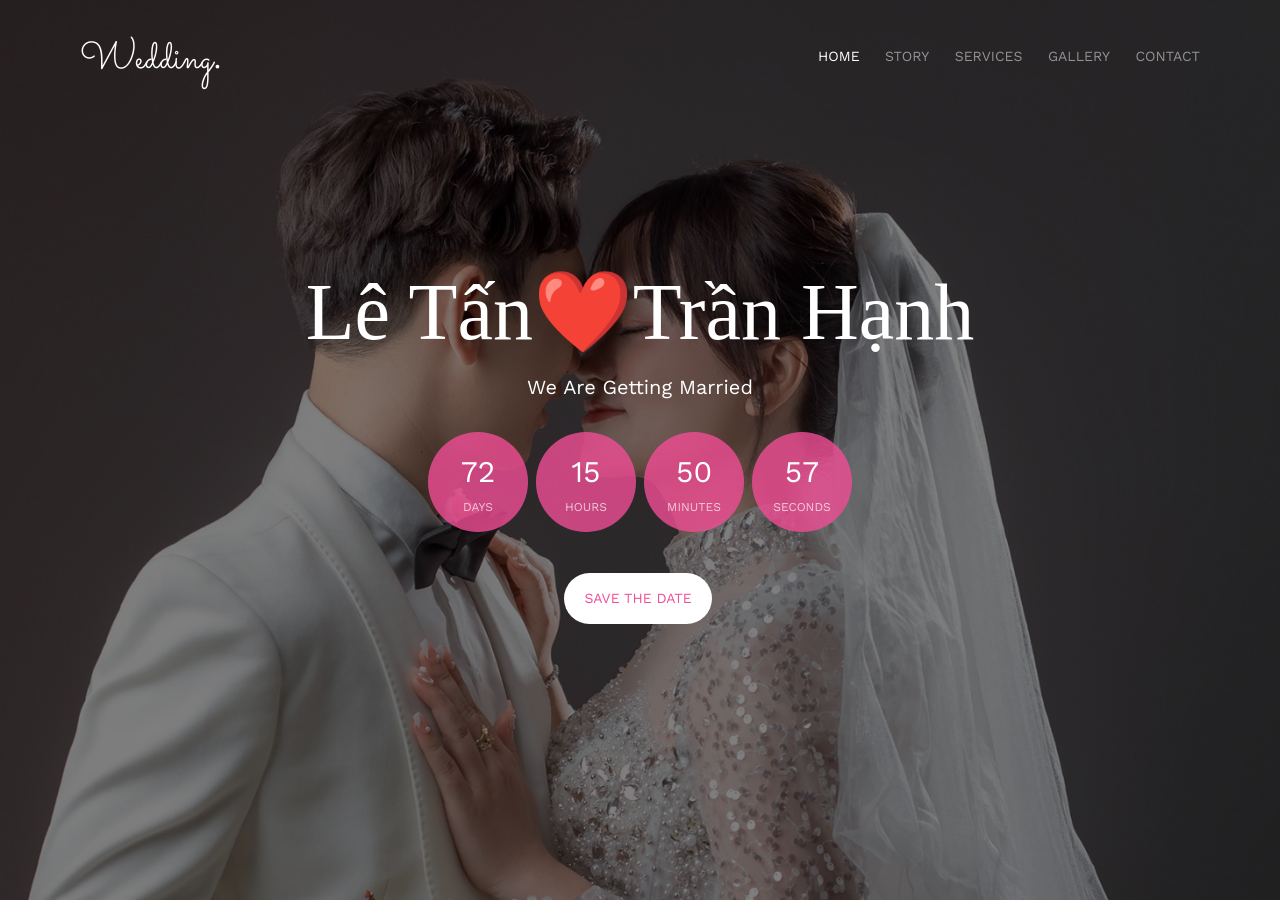
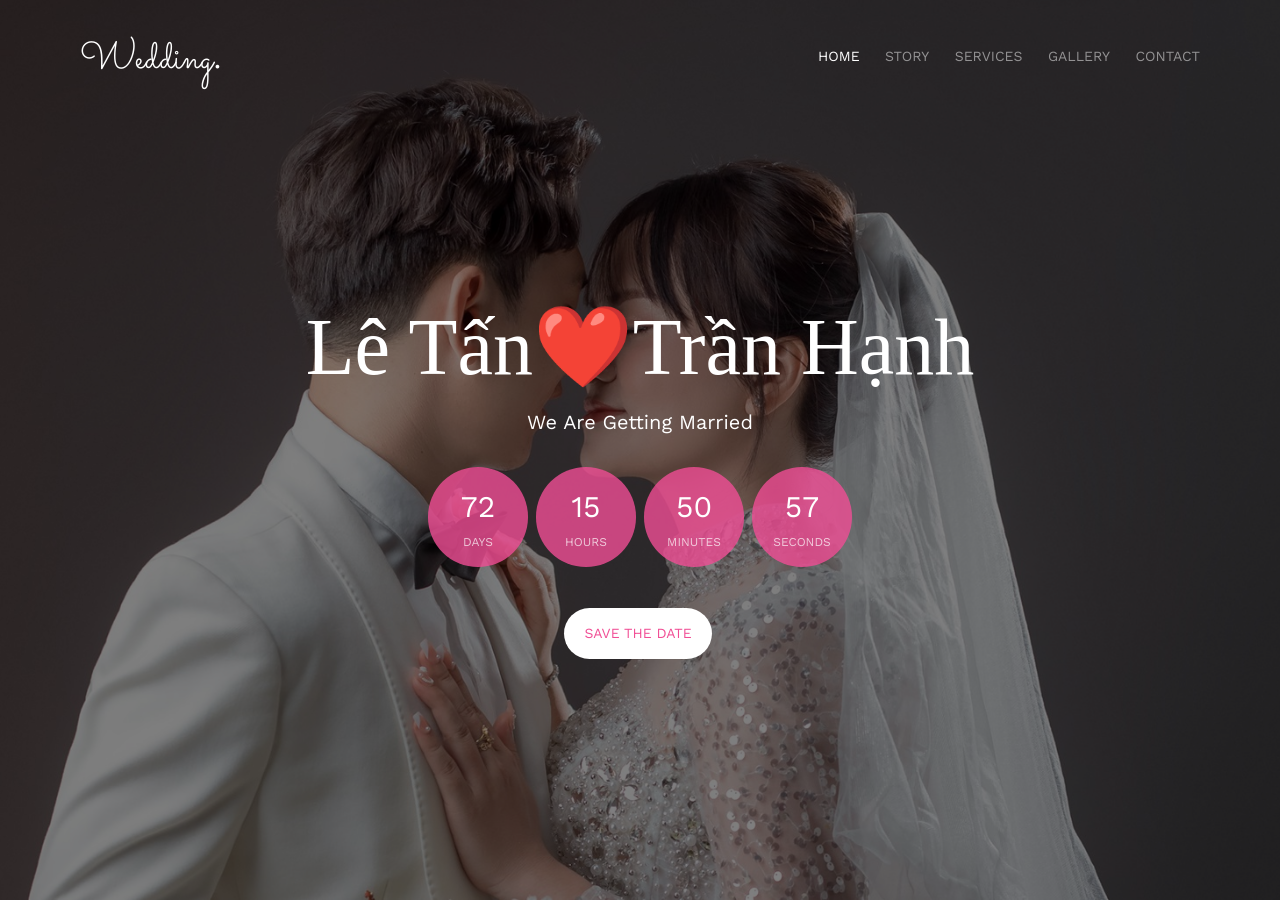
Before and after one commit to letan-it/wedding, a plain HTML site: page index.html in a window 1280 px wide. Shown: the top 900 px of the page. Drawn offline with nearby package versions, Linux system fonts and the light colour scheme; files whose address does not match are found by name.

Commit message:
Update index.html

```diff
--- a/index.html
+++ b/index.html
@@ -113,7 +113,7 @@
 				<div class="col-md-8 col-md-offset-2 text-center">
 					<div class="display-t">
 						<div class="display-tc animate-box" data-animate-effect="fadeIn">
-							<h1 style="font-size: 80px;" class="font-base">Lê Tấn❤️Trần Hạnh</h1>
+							<h1 style="font-size: 80px;margin-top: 70px;" class="font-base">Lê Tấn❤️Trần Hạnh</h1>
 							<h2>We Are Getting Married</h2>
 							<div class="simply-countdown simply-countdown-one"></div>
 							<p><a href="#" class="btn btn-default btn-sm">Save the date</a></p>
```
